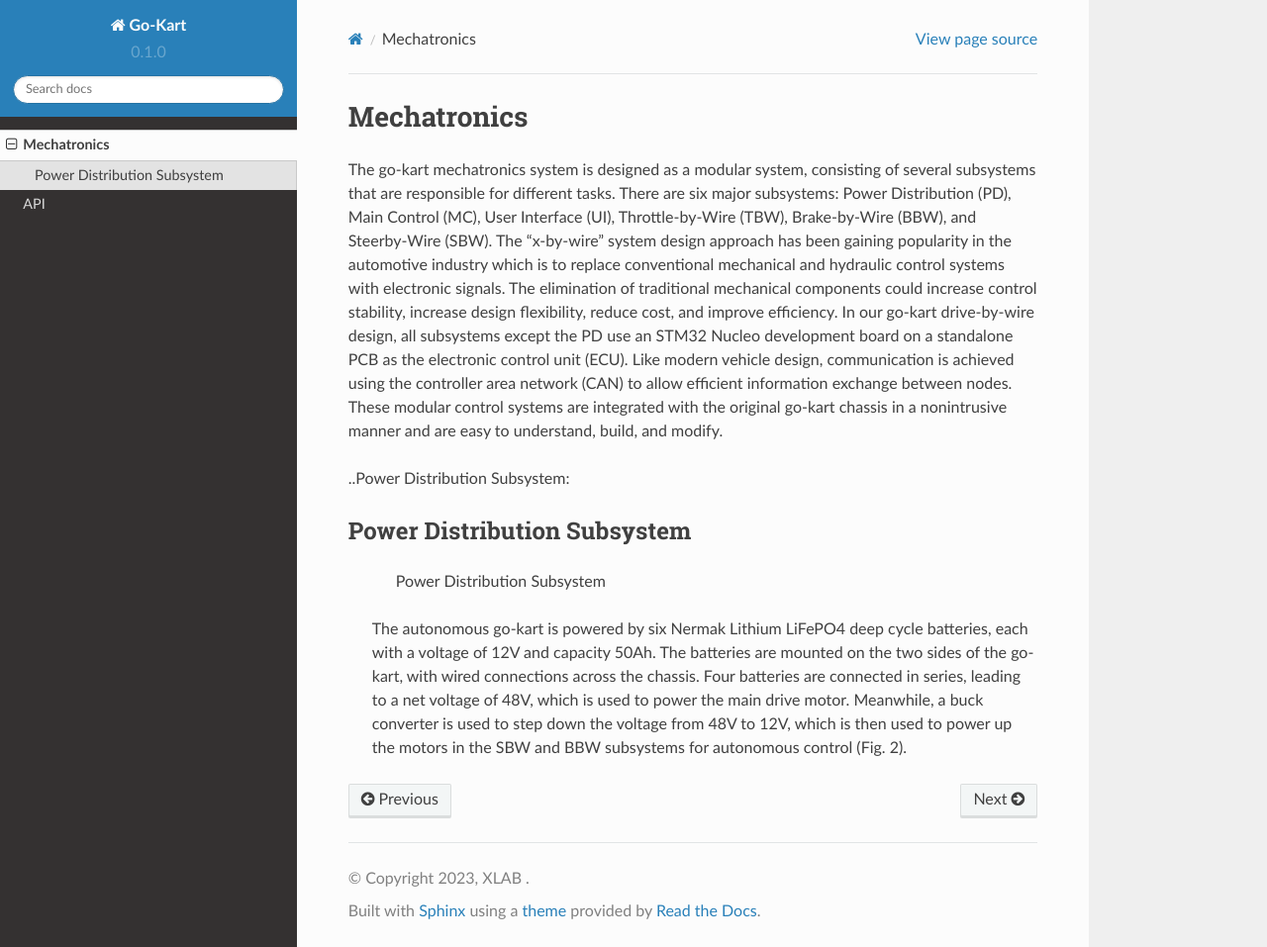
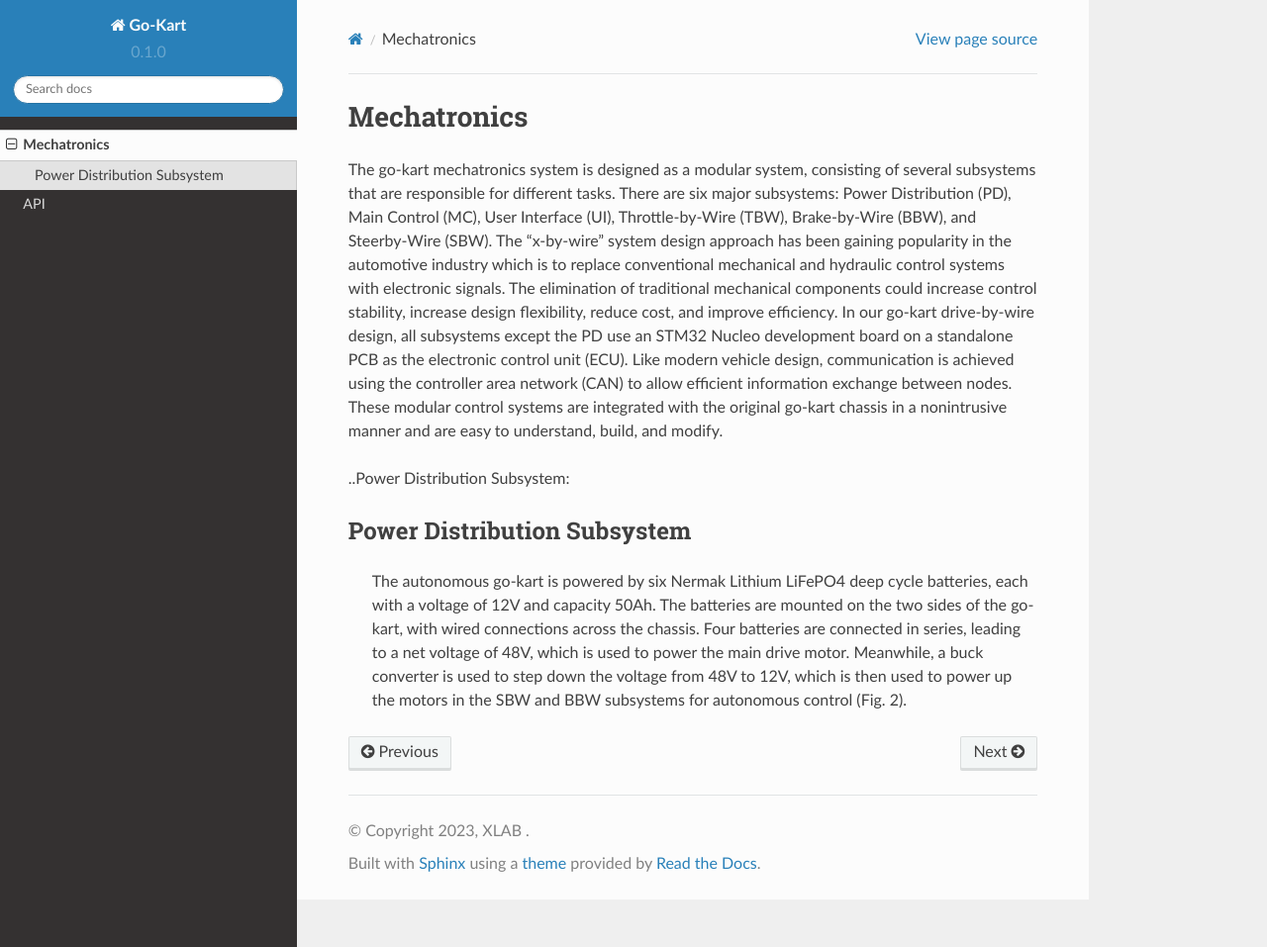
Before and after one commit to mlab-upenn/Go-Kart, a Sphinx documentation site: the page built from docs/source/usage.rst, in a window 1280 px wide and 957 px high. Shown: the whole window at 99% size. Built offline with Sphinx 7.4.7 and the Read the Docs theme 2.0.0, drawn with Linux system fonts in a browser that asks for light colours.

Commit message:
Update usage.rst

```diff
--- a/docs/source/usage.rst
+++ b/docs/source/usage.rst
@@ -23,8 +23,7 @@ are integrated with the original go-kart chassis in a nonintrusive manner and ar
 Power Distribution Subsystem
 -----------------------------
 
-                                Power Distribution Subsystem
-                               -------------------------------
+
                                The autonomous go-kart is powered by six Nermak Lithium
                                LiFePO4 deep cycle batteries, each with a voltage of 12V and
                                capacity 50Ah. The batteries are mounted on the two sides of
```
